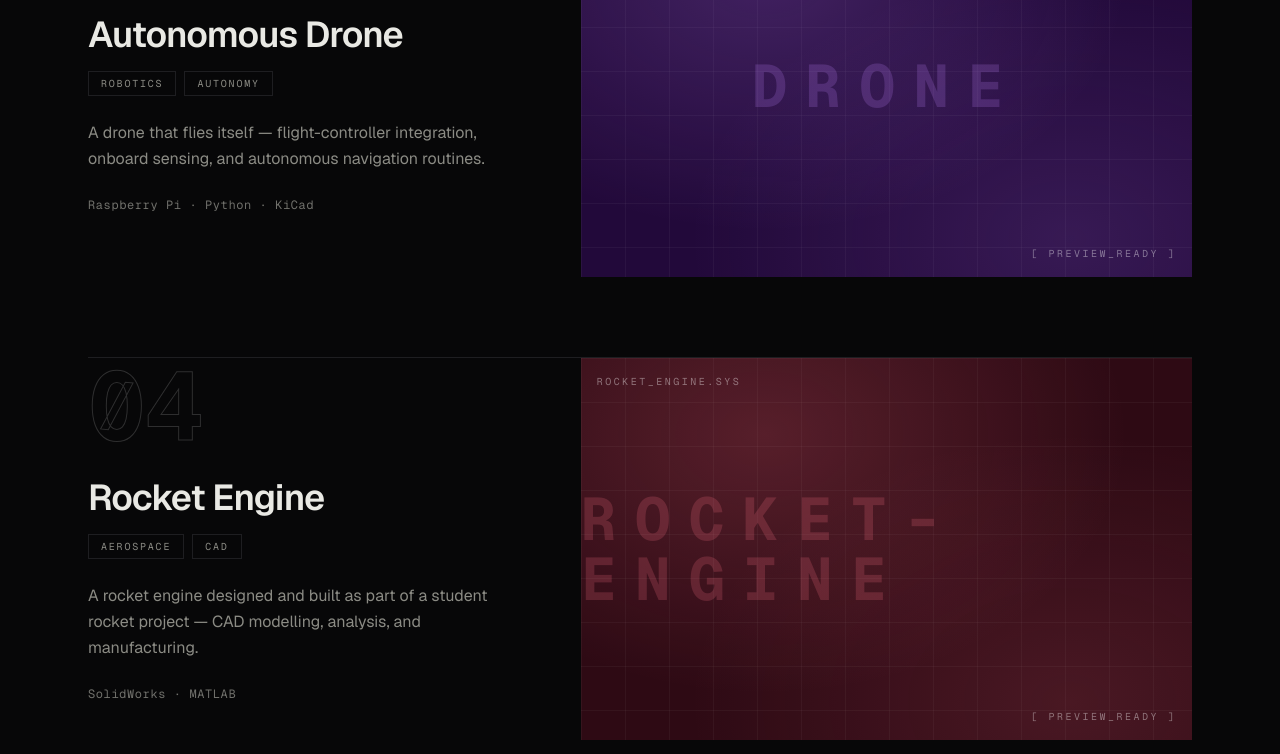
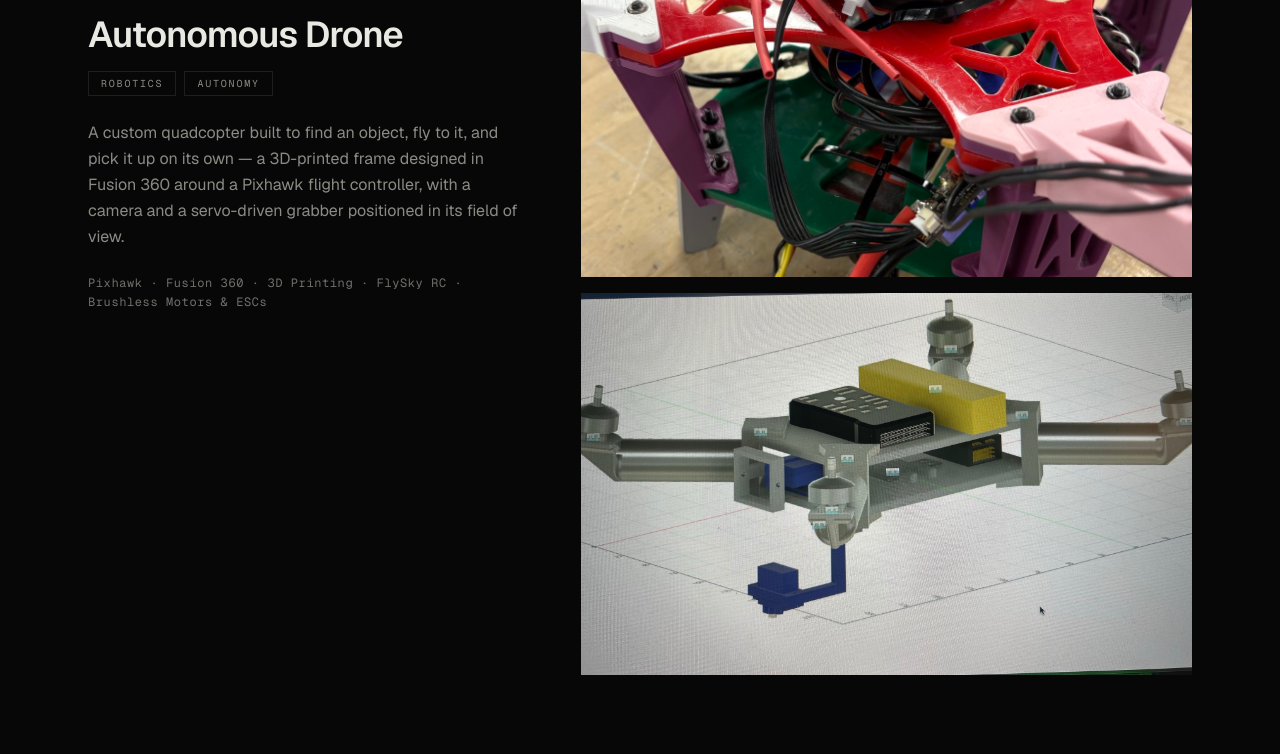
Before and after one commit to xiyunh/portfolio, a Next.js app: page /projects in a window 1280 px wide. Shown: the part 1620-2374 px from the top of the page. Built offline with nearby package versions, Linux system fonts and the light colour scheme.

Commit message:
Autonomous drone: photos, CAD gallery image, and filled-in details

```diff
--- a/components/ProjectCard.tsx
+++ b/components/ProjectCard.tsx
@@ -131,7 +131,8 @@ export default function ProjectCard({
           </div>
         </div>
 
-        {/* right: preview */}
+        {/* right: preview + optional gallery */}
+        <div>
           <a
             href={href}
             target={href ? "_blank" : undefined}
@@ -141,6 +142,25 @@ export default function ProjectCard({
           >
             <Preview project={project} />
           </a>
+          {project.gallery && project.gallery.length > 0 && (
+            <div
+              className={`mt-4 grid gap-4 ${project.gallery.length > 1 ? "grid-cols-2" : "grid-cols-1"}`}
+            >
+              {project.gallery.map((src, i) => (
+                <div
+                  key={src}
+                  className="card-glow group relative aspect-[16/10] overflow-hidden"
+                >
+                  <CoverImage
+                    src={src}
+                    alt={`${project.title} — image ${i + 2}`}
+                    sizes="(min-width: 768px) 60vw, 100vw"
+                  />
+                </div>
+              ))}
+            </div>
+          )}
+        </div>
       </div>
     </article>
   );
--- a/lib/data.ts
+++ b/lib/data.ts
@@ -98,6 +98,8 @@ export type Project = {
   // optional screenshot placed in /public — falls back to a generated
   // preview panel when omitted
   image?: string;
+  // extra photos shown beneath the preview on the archive page
+  gallery?: string[];
   // two hex colors used by the generated preview panel
   gradient: [string, string];
 };
@@ -133,8 +135,10 @@ export const projects: Project[] = [
     title: "Autonomous Drone",
     tags: ["Robotics", "Autonomy"],
     description:
-      "A drone that flies itself — flight-controller integration, onboard sensing, and autonomous navigation routines.",
-    tech: ["Raspberry Pi", "Python", "KiCad"],
+      "A custom quadcopter built to find an object, fly to it, and pick it up on its own — a 3D-printed frame designed in Fusion 360 around a Pixhawk flight controller, with a camera and a servo-driven grabber positioned in its field of view.",
+    image: "/projects/drone.jpg",
+    gallery: ["/projects/drone-cad.jpg"],
+    tech: ["Pixhawk", "Fusion 360", "3D Printing", "FlySky RC", "Brushless Motors & ESCs"],
     gradient: ["#c084fc", "#22093a"],
   },
   {
```
Also changed, not shown: public/projects/drone-cad.jpg (added), public/projects/drone.jpg (added). Lines whose indentation alone changed are shown as unchanged.
